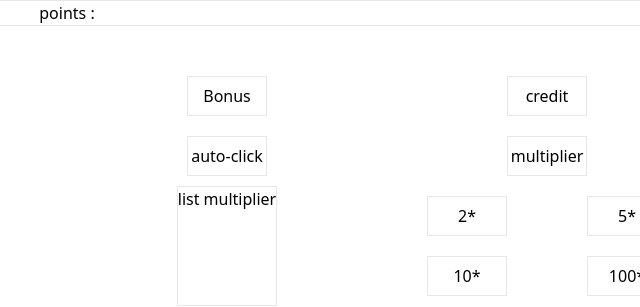
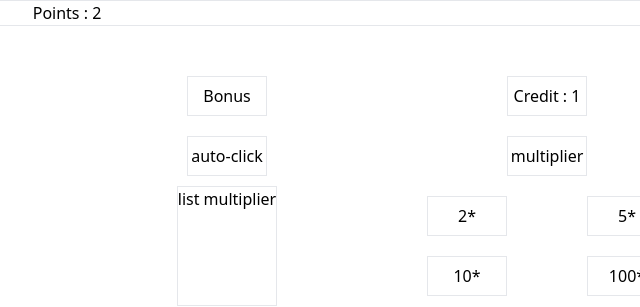
Before and after one commit to LuanPM284/cookieClicker, a website built with Vite: page index.html in a window 1280 px wide. Both pictures are taken after a click on the button 320 px from the left and 166 px from the top of the page. Shown: the top 307 px of the page, 573-1213 px from the left. Built offline with nearby package versions, Linux system fonts and the light colour scheme.

Commit message:
step one

```diff
--- a/index.html
+++ b/index.html
@@ -1,11 +1,10 @@
-<!doctype html>
+<!DOCTYPE html>
 <html class="" lang="en">
-
   <head>
     <meta charset="UTF-8" />
     <link rel="icon" type="image/svg+xml" href="/vite.svg" />
     <meta name="viewport" content="width=device-width, initial-scale=1.0" />
-  <link rel="stylesheet" href="/src/css/style.css">
+    <link rel="stylesheet" href="/src/css/style.css" />
     <title>cookie clicker</title>
   </head>
 
@@ -16,84 +15,59 @@
       </div>
     </header>
     <div class="grid grid-cols-12 div1">
-
       <div class="col-span-6 flex justify-center">
         <button id="coockie">
-        <img class="w-10"
+          <img
+            class="w-10"
             src="https://img.freepik.com/photos-gratuite/biscuits-aux-pepites-chocolat-isoles-fond-blanc-ai-generatif_123827-24066.jpg?size=626&ext=jpg&ga=GA1.1.2116175301.1717459200&semt=sph"
-          alt="">
+            alt=""
+          />
         </button>
       </div>
 
       <div class="col-span-6 grid grid-cols-12 pt-10 div2">
-
         <div class="col-span-6 flex justify-center">
-        <button class="border w-20 h-10" id="bonus">
-          Bonus
-        </button>
+          <button class="border w-20 h-10" id="bonus">Bonus</button>
         </div>
         <div class="col-span-6 flex justify-center">
-        <button class="border w-20 h-10" id="credit">
-          credit
-        </button>
+          <button class="border w-20 h-10" id="credit">credit</button>
         </div>
 
         <div class="col-span-6 flex justify-center">
-        <button class="border w-20 h-10" id="auto_click">
-          auto-click
-        </button>
+          <button class="border w-20 h-10" id="auto_click">auto-click</button>
         </div>
         <div class="col-span-6 flex justify-center">
-        <button class="border w-20 h-10" id="multi">
-          multiplier
-        </button>
+          <button class="border w-20 h-10" id="multi">multiplier</button>
         </div>
 
         <div class="col-span-6 flex justify-center">
-        <p class="border" id="l_multi">
-        list multiplier
-        </p>
-
+          <p class="border" id="l_multi">list multiplier</p>
         </div>
 
         <div class="col-span-6 grid grid-cols-2">
           <div class="col-span-1 flex justify-center">
-          <button class="border w-20 h-10" id="2x">
-            2*
-          </button>
+            <button class="border w-20 h-10" id="2x">2*</button>
           </div>
 
           <div class="col-span-1 flex justify-center" id="3x">
-          <button class="border w-20 h-10">
-            5*
-          </button>
+            <button class="border w-20 h-10">5*</button>
           </div>
 
           <div class="col-span-1 flex justify-center">
-          <button class="border w-20 h-10" id="10x">
-            10*
-          </button>
+            <button class="border w-20 h-10" id="10x">10*</button>
           </div>
 
           <div class="col-span-1 flex justify-center">
-          <button class="border w-20 h-10" id="100x">
-            100*
-          </button>
+            <button class="border w-20 h-10" id="100x">100*</button>
           </div>
-
         </div>
-
       </div>
-
     </div>
 
     <footer class="flex justify-center mt-10 border">
-      <p>
-        crédit : Patrick J, Anthony D, Alisabah S
-      </p>
+      <p>crédit : Patrick J, Anthony D, Alisabah S</p>
     </footer>
 
     <script type="module" src="/src/js/script.js"></script>
   </body>
-
 </html>
--- a/src/js/script.js
+++ b/src/js/script.js
@@ -0,0 +1,26 @@
+// veriables
+var pointsCounted = 1;
+var creditCounted = 1;
+var cookieClick = 1;
+
+let pointsTag = document.querySelector("#points");
+let creditTag = document.querySelector("#credit");
+
+function incrementFaction() {
+  return pointsCounted++;
+}
+
+let cookieBtn = document.getElementById("coockie");
+cookieBtn.addEventListener("click", () => {
+  incrementFaction();
+  //   pointsCounted = cookieClick + pointsCounted;
+  //   creditCounted = cookieClick + creditCounted;
+
+  pointsTag.textContent = `Points : ${pointsCounted}`;
+  creditTag.textContent = `Credit : ${creditCounted}`;
+
+  //   return creditCounted;?
+  //   console.log(creditCounted);
+});
+
+console.log("asdasd" + pointsCounted);
```
Lines whose indentation alone changed are shown as unchanged.
